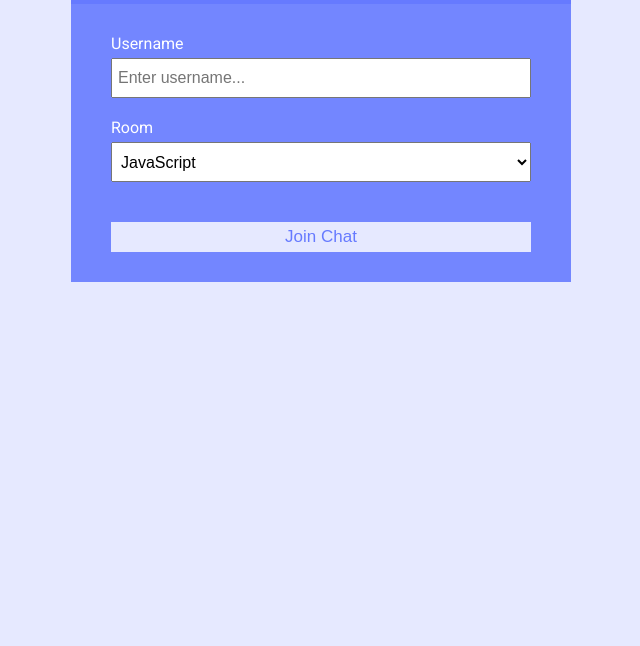
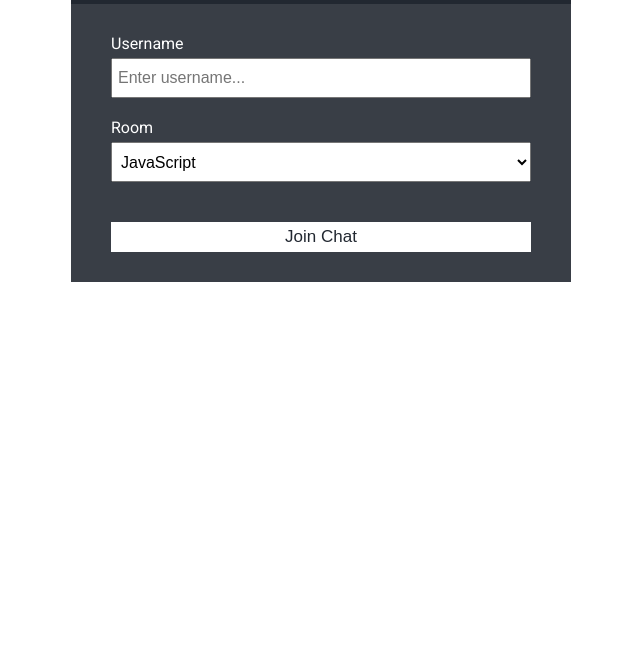
Before and after one commit to reisenx/COMP-NETWORK-PROJECT, a website: page public/index.html in a window 1280 px wide. Shown: the part 154-800 px from the top of the page, without its empty margins (319-959 px from the left). Drawn offline with Linux system fonts and the light colour scheme.

Commit message:
fix: update color variables for improved accessibility and design consistency

```diff
--- a/public/css/style.css
+++ b/public/css/style.css
@@ -1,9 +1,9 @@
 @import url('https://fonts.googleapis.com/css?family=Roboto&display=swap');
 
 :root {
-	--dark-color-a: #667aff;
-	--dark-color-b: #7386ff;
-	--light-color: #e6e9ff;
+	--dark-color-a: #222831;
+	--dark-color-b: #393e46;
+	--light-color: #ffffff;
 	--success-color: #5cb85c;
 	--error-color: #d9534f;
 }
```
